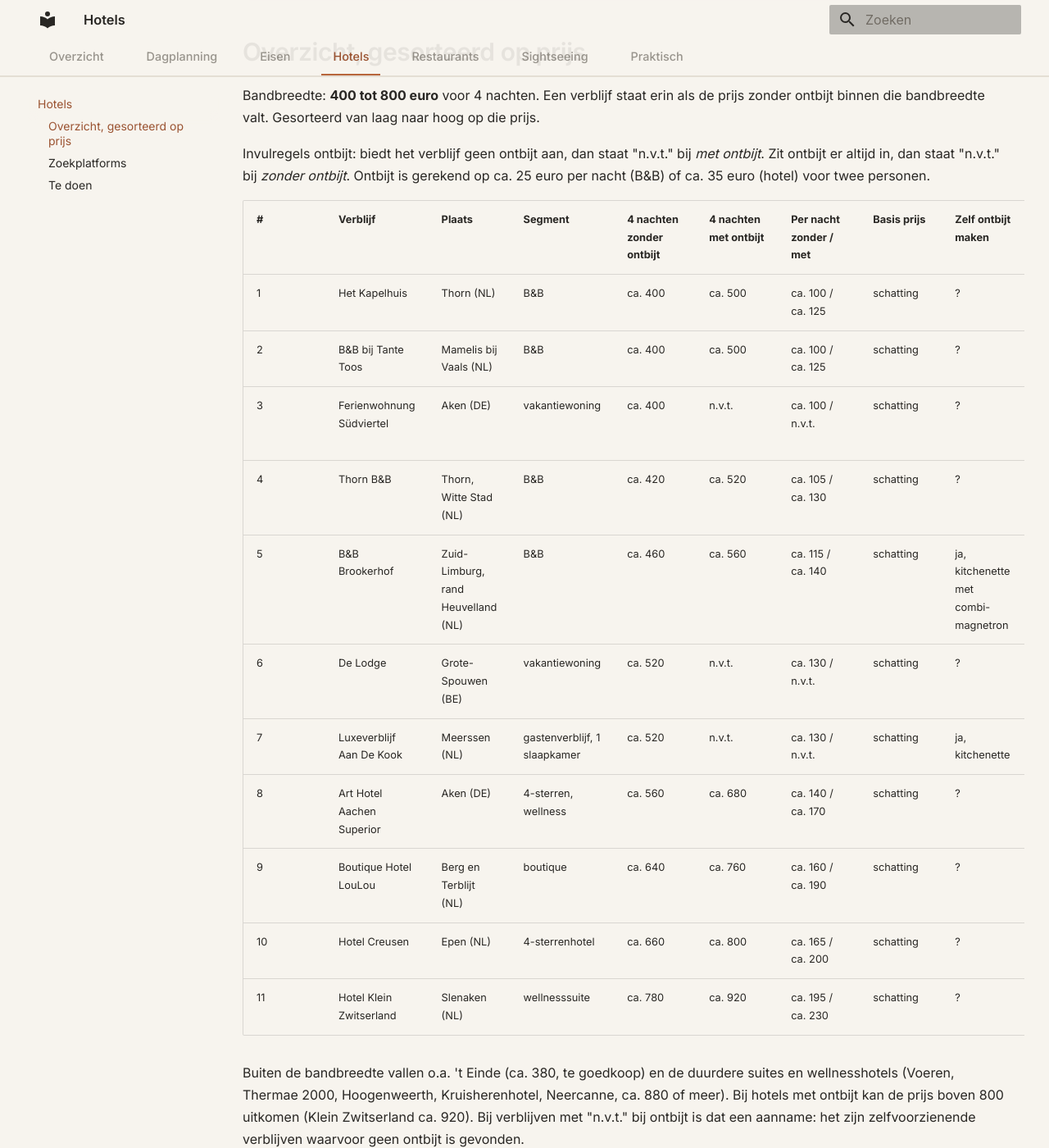
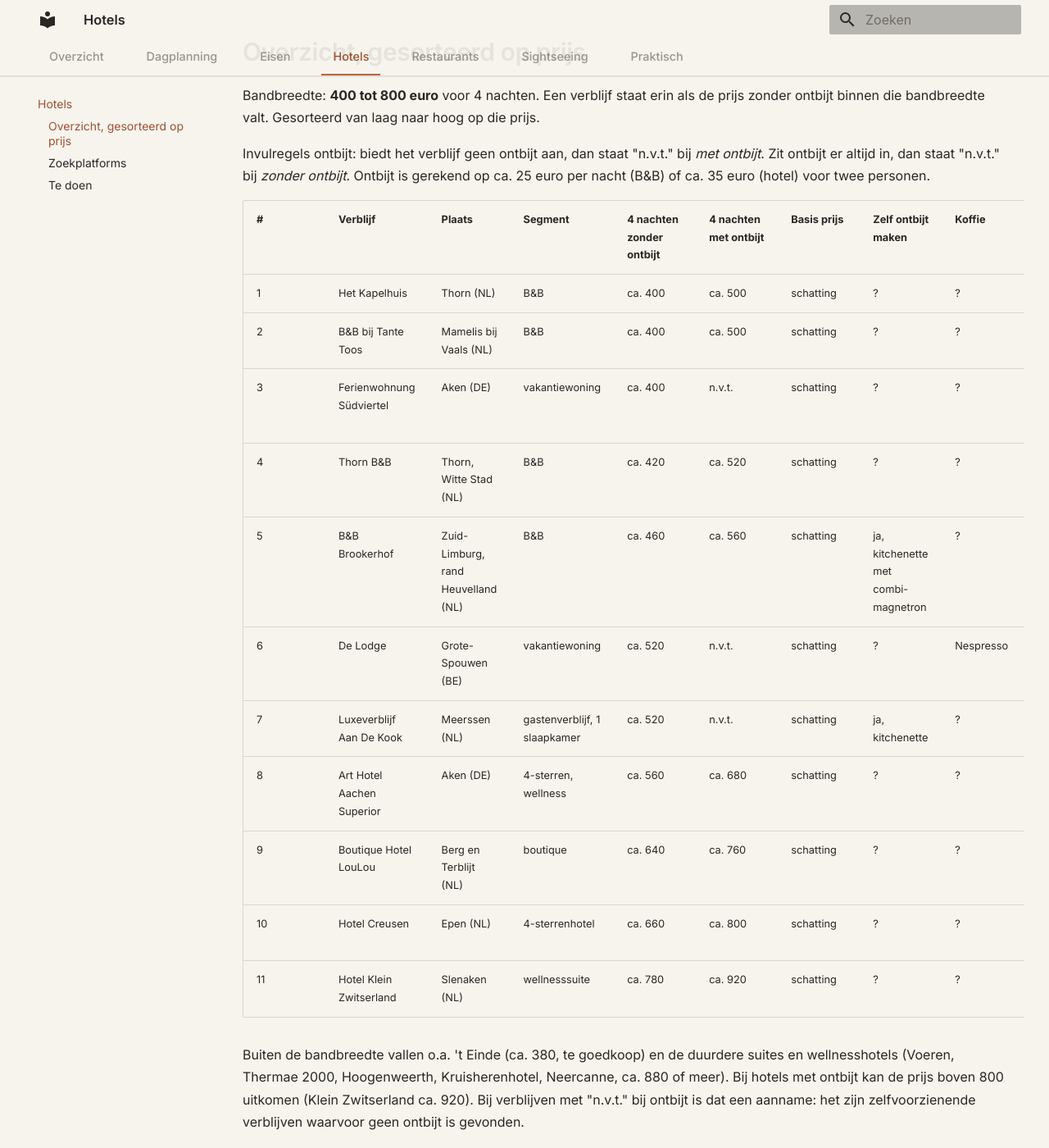
Before and after one commit to hans-blok/er-op-uit, an MkDocs documentation site: the page built from artefacten/01/hotels.md, in a window 1280 px wide and 1400 px high, scrolled down 410 px. Shown: the whole window at 82% size. Built offline with MkDocs 1.6.1 and Material for MkDocs 9.7.7, drawn with Linux system fonts in a browser that asks for light colours.

Commit message:
publiceer hotels

```diff
--- a/artefacten/01/hotels.md
+++ b/artefacten/01/hotels.md
@@ -11,19 +11,19 @@ Bandbreedte: **400 tot 800 euro** voor 4 nachten. Een verblijf staat erin als de
 
 Invulregels ontbijt: biedt het verblijf geen ontbijt aan, dan staat "n.v.t." bij *met ontbijt*. Zit ontbijt er altijd in, dan staat "n.v.t." bij *zonder ontbijt*. Ontbijt is gerekend op ca. 25 euro per nacht (B&B) of ca. 35 euro (hotel) voor twee personen.
 
-| # | Verblijf | Plaats | Segment | 4 nachten zonder ontbijt | 4 nachten met ontbijt | Per nacht zonder / met | Basis prijs | Zelf ontbijt maken | Koffie | 2p-bed | Rustig | Bron |
-|---|---|---|---|---|---|---|---|---|---|---|---|---|
-| 1 | Het Kapelhuis | Thorn (NL) | B&B | ca. 400 | ca. 500 | ca. 100 / ca. 125 | schatting | ? | ? | ? | vredige sfeer, tuin | [link](https://www.trivago.com/en-US/oar/bed-breakfast-het-kapelhuis-thorn?search=100-4752372) |
-| 2 | B&B bij Tante Toos | Mamelis bij Vaals (NL) | B&B | ca. 400 | ca. 500 | ca. 100 / ca. 125 | schatting | ? | ? | ? | ? | [link](https://www.benbbijtantetoos.nl/) |
-| 3 | Ferienwohnung Südviertel | Aken (DE) | vakantiewoning | ca. 400 | n.v.t. | ca. 100 / n.v.t. | schatting | ? | ? | boxspring 180x200 | water-beschermingsgebied achter huis | [link](https://www.ferienwohnungen.de/apartments/europa/deutschland/aachen) |
-| 4 | Thorn B&B | Thorn, Witte Stad (NL) | B&B | ca. 420 | ca. 520 | ca. 105 / ca. 130 | schatting | ? | ? | ? | centrum, vermoedelijk minder rustig | [link](https://www.thornbenb.nl/en/) |
-| 5 | B&B Brookerhof | Zuid-Limburg, rand Heuvelland (NL) | B&B | ca. 460 | ca. 560 | ca. 115 / ca. 140 | schatting | ja, kitchenette met combi-magnetron | ? | ja, 210 cm | rand Heuvelland | [link](https://brookerhof.nl/) |
-| 6 | De Lodge | Grote-Spouwen (BE) | vakantiewoning | ca. 520 | n.v.t. | ca. 130 / n.v.t. | schatting | ? | Nespresso | ja | heuvel met uitzicht | [link](https://www.cozycozy.com/nl/vakantiehuis-limburg-provincie) |
-| 7 | Luxeverblijf Aan De Kook | Meerssen (NL) | gastenverblijf, 1 slaapkamer | ca. 520 | n.v.t. | ca. 130 / n.v.t. | schatting | ja, kitchenette | ? | ? | niet vermeld, eigen parkeerplek | [link](https://www.tripadvisor.com/HotelsList-Maastricht-Luxury-Bed-And-Breakfast-zfp31035710.html) |
-| 8 | Art Hotel Aachen Superior | Aken (DE) | 4-sterren, wellness | ca. 560 | ca. 680 | ca. 140 / ca. 170 | schatting | ? | ? | ? | gast: "sehr ruhig" | [link](https://www.hotelspecials.de/art-hotel-aachen-superior) |
-| 9 | Boutique Hotel LouLou | Berg en Terblijt (NL) | boutique | ca. 640 | ca. 760 | ca. 160 / ca. 190 | schatting | ? | ? | ? | verscholen in het heuvelland | [link](https://spots-and-spaces.nl/accommodatie/boutique-hotel-loulou/) |
-| 10 | Hotel Creusen | Epen (NL) | 4-sterrenhotel | ca. 660 | ca. 800 | ca. 165 / ca. 200 | schatting | ? | ? | ? | midden in het Heuvelland | [link](https://hotelcreusen.nl/hotel-creusen-luxe-vakantie-met-een-landelijke-twist/) |
-| 11 | Hotel Klein Zwitserland | Slenaken (NL) | wellnesssuite | ca. 780 | ca. 920 | ca. 195 / ca. 230 | schatting | ? | ? | ? | heuvels, bij de grens | [link](https://www.visitzuidlimburg.nl/overnachten/hotels/luxe-hotels/) |
+| # | Verblijf | Plaats | Segment | 4 nachten zonder ontbijt | 4 nachten met ontbijt | Basis prijs | Zelf ontbijt maken | Koffie | 2p-bed | Rustig | Bron |
+|---|---|---|---|---|---|---|---|---|---|---|---|
+| 1 | Het Kapelhuis | Thorn (NL) | B&B | ca. 400 | ca. 500 | schatting | ? | ? | ? | vredige sfeer, tuin | [link](https://www.trivago.com/en-US/oar/bed-breakfast-het-kapelhuis-thorn?search=100-4752372) |
+| 2 | B&B bij Tante Toos | Mamelis bij Vaals (NL) | B&B | ca. 400 | ca. 500 | schatting | ? | ? | ? | ? | [link](https://www.benbbijtantetoos.nl/) |
+| 3 | Ferienwohnung Südviertel | Aken (DE) | vakantiewoning | ca. 400 | n.v.t. | schatting | ? | ? | boxspring 180x200 | water-beschermingsgebied achter huis | [link](https://www.ferienwohnungen.de/apartments/europa/deutschland/aachen) |
+| 4 | Thorn B&B | Thorn, Witte Stad (NL) | B&B | ca. 420 | ca. 520 | schatting | ? | ? | ? | centrum, vermoedelijk minder rustig | [link](https://www.thornbenb.nl/en/) |
+| 5 | B&B Brookerhof | Zuid-Limburg, rand Heuvelland (NL) | B&B | ca. 460 | ca. 560 | schatting | ja, kitchenette met combi-magnetron | ? | ja, 210 cm | rand Heuvelland | [link](https://brookerhof.nl/) |
+| 6 | De Lodge | Grote-Spouwen (BE) | vakantiewoning | ca. 520 | n.v.t. | schatting | ? | Nespresso | ja | heuvel met uitzicht | [link](https://www.cozycozy.com/nl/vakantiehuis-limburg-provincie) |
+| 7 | Luxeverblijf Aan De Kook | Meerssen (NL) | gastenverblijf, 1 slaapkamer | ca. 520 | n.v.t. | schatting | ja, kitchenette | ? | ? | niet vermeld, eigen parkeerplek | [link](https://www.tripadvisor.com/HotelsList-Maastricht-Luxury-Bed-And-Breakfast-zfp31035710.html) |
+| 8 | Art Hotel Aachen Superior | Aken (DE) | 4-sterren, wellness | ca. 560 | ca. 680 | schatting | ? | ? | ? | gast: "sehr ruhig" | [link](https://www.hotelspecials.de/art-hotel-aachen-superior) |
+| 9 | Boutique Hotel LouLou | Berg en Terblijt (NL) | boutique | ca. 640 | ca. 760 | schatting | ? | ? | ? | verscholen in het heuvelland | [link](https://spots-and-spaces.nl/accommodatie/boutique-hotel-loulou/) |
+| 10 | Hotel Creusen | Epen (NL) | 4-sterrenhotel | ca. 660 | ca. 800 | schatting | ? | ? | ? | midden in het Heuvelland | [link](https://hotelcreusen.nl/hotel-creusen-luxe-vakantie-met-een-landelijke-twist/) |
+| 11 | Hotel Klein Zwitserland | Slenaken (NL) | wellnesssuite | ca. 780 | ca. 920 | schatting | ? | ? | ? | heuvels, bij de grens | [link](https://www.visitzuidlimburg.nl/overnachten/hotels/luxe-hotels/) |
 
 Buiten de bandbreedte vallen o.a. 't Einde (ca. 380, te goedkoop) en de duurdere suites en wellnesshotels (Voeren, Thermae 2000, Hoogenweerth, Kruisherenhotel, Neercanne, ca. 880 of meer). Bij hotels met ontbijt kan de prijs boven 800 uitkomen (Klein Zwitserland ca. 920). Bij verblijven met "n.v.t." bij ontbijt is dat een aanname: het zijn zelfvoorzienende verblijven waarvoor geen ontbijt is gevonden.
 
```
